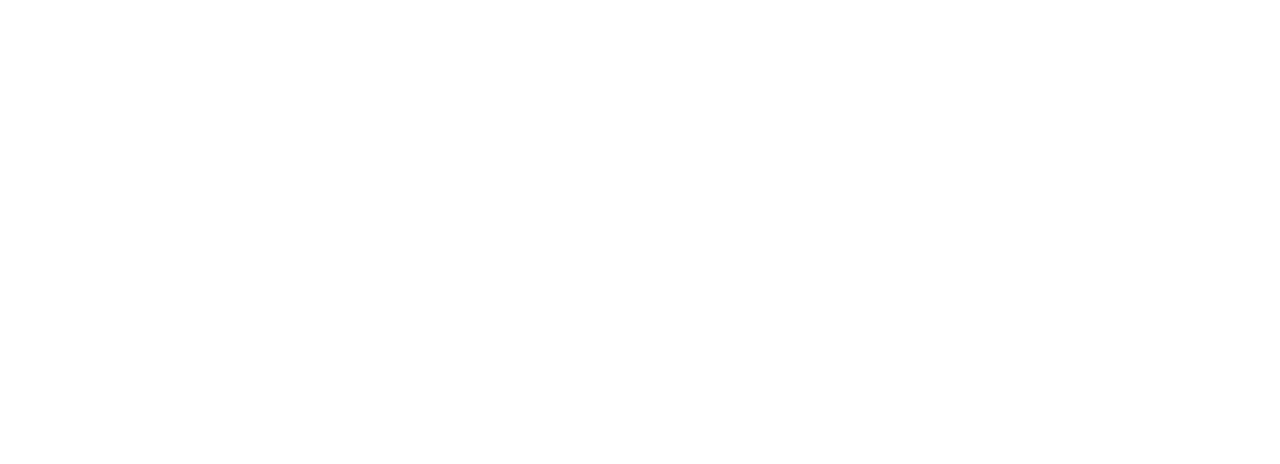
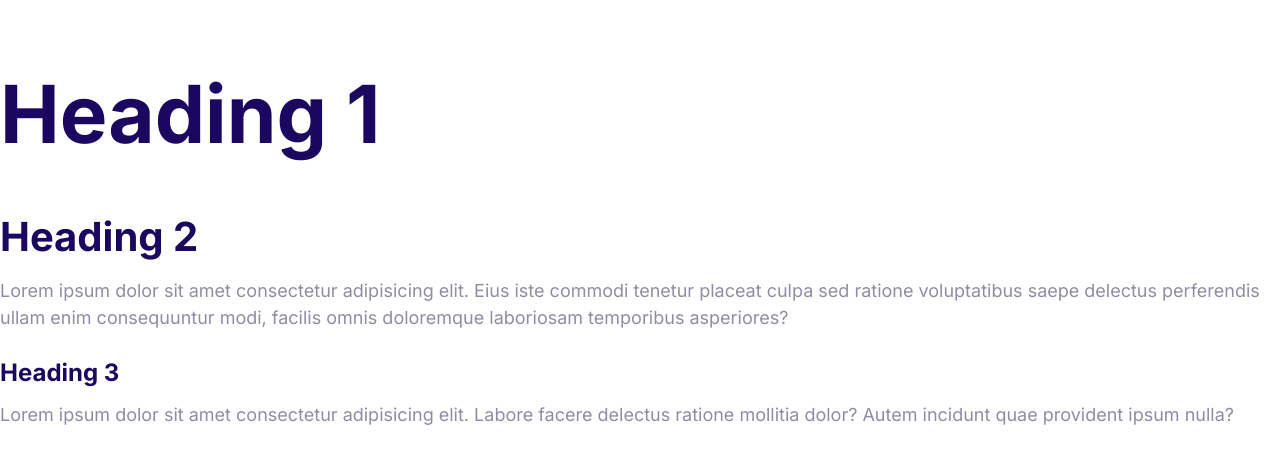
Before and after one commit to Umar-Zak/Umaru, a plain HTML site: page index.html in a window 1280 px wide. Drawn offline with Linux system fonts and the light colour scheme.

Commit message:
Define the styles for fonts

```diff
--- a/css/styles.css
+++ b/css/styles.css
@@ -6,3 +6,55 @@
     --color--headings:#1b0760;
     --color-body:#918ca4;
 }
+html{
+    /* 62.5% of 16px=10px */
+    font-size: 62.5%;
+}
+
+body{
+    font-family: 'Inter', Arial, Helvetica, sans-serif;
+    color:var(--color-body);
+    font-size: 2.4rem;
+    line-height: 1.5;
+}
+
+h1, h2, h3{
+    color:var(--color--headings);
+    margin-bottom: 1rem;
+}
+
+h1{
+    font-size: 7rem;
+}
+
+h2{
+    font-size: 4rem;
+}
+
+h3{
+    font-size: 3rem;
+
+}
+
+p{
+    margin-top: 0;
+}
+
+
+@media screen and (min-width:1024px){
+    body{
+        font-size: 1.8rem;
+    }
+
+    h1{
+        font-size: 8rem;
+    }
+
+    h2{
+        font-size: 4rem;
+    }
+
+    h3{
+        font-size: 2.4rem;
+    }
+}
--- a/index.html
+++ b/index.html
@@ -5,12 +5,21 @@
     <meta charset="UTF-8">
     <meta name="viewport" content="width=device-width, initial-scale=1.0">
     <title>Document</title>
+    <link rel="preconnect" href="https://fonts.gstatic.com">
+    <link href="https://fonts.googleapis.com/css2?family=Inter:wght@400;700&display=swap" rel="stylesheet">
     <link rel="stylesheet" href="css/normalize.css">
     <link rel="stylesheet" href="css/styles.css">
 </head>
 
 <body>
-
+    <h1>Heading 1</h1>
+    <h2>Heading 2</h2>
+    <p>Lorem ipsum dolor sit amet consectetur adipisicing elit. Eius iste commodi tenetur placeat culpa sed ratione
+        voluptatibus saepe delectus perferendis ullam enim consequuntur modi, facilis omnis doloremque laboriosam
+        temporibus asperiores?</p>
+    <h3>Heading 3</h3>
+    <p>Lorem ipsum dolor sit amet consectetur adipisicing elit. Labore facere delectus ratione mollitia dolor? Autem
+        incidunt quae provident ipsum nulla?</p>
 </body>
 
 </html>
```
